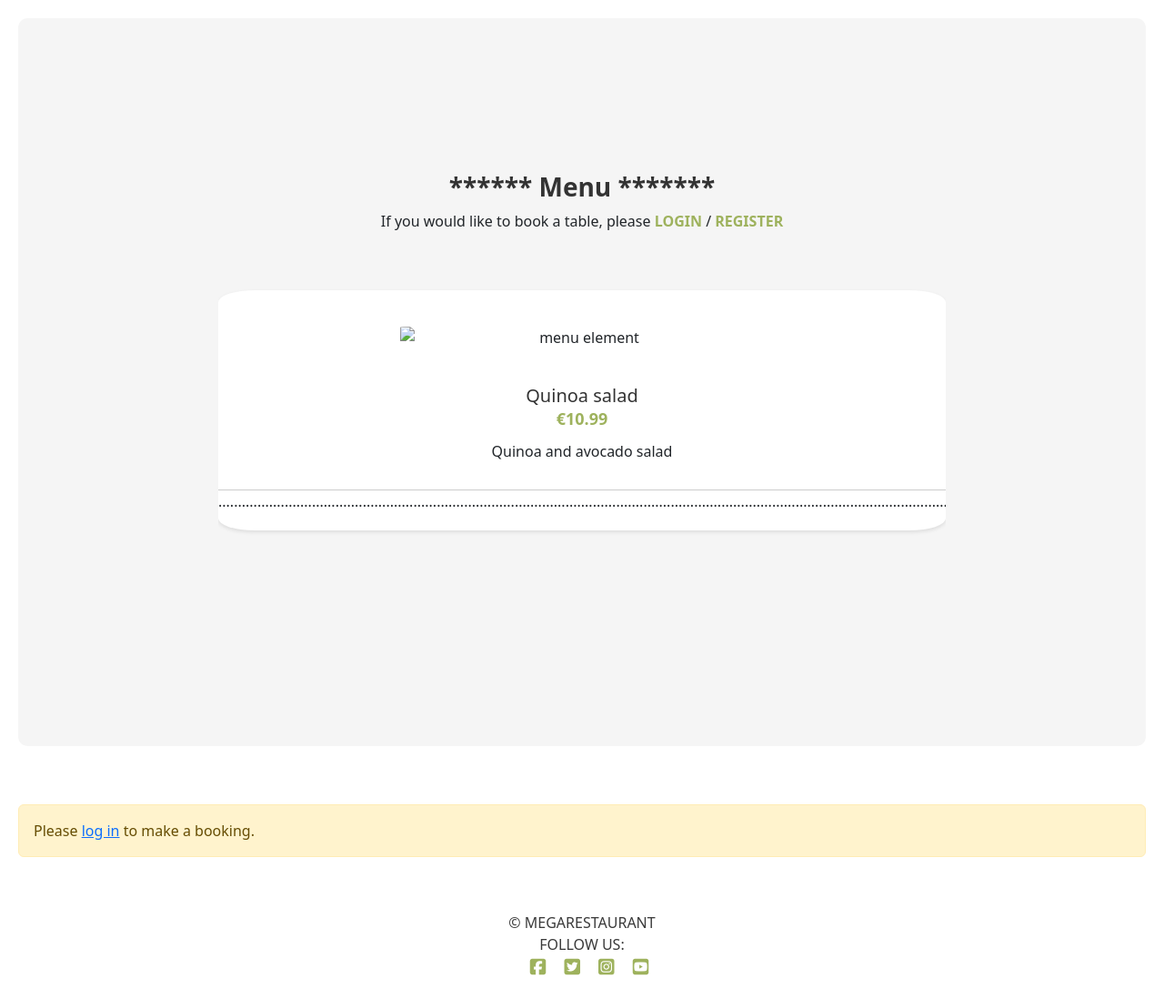
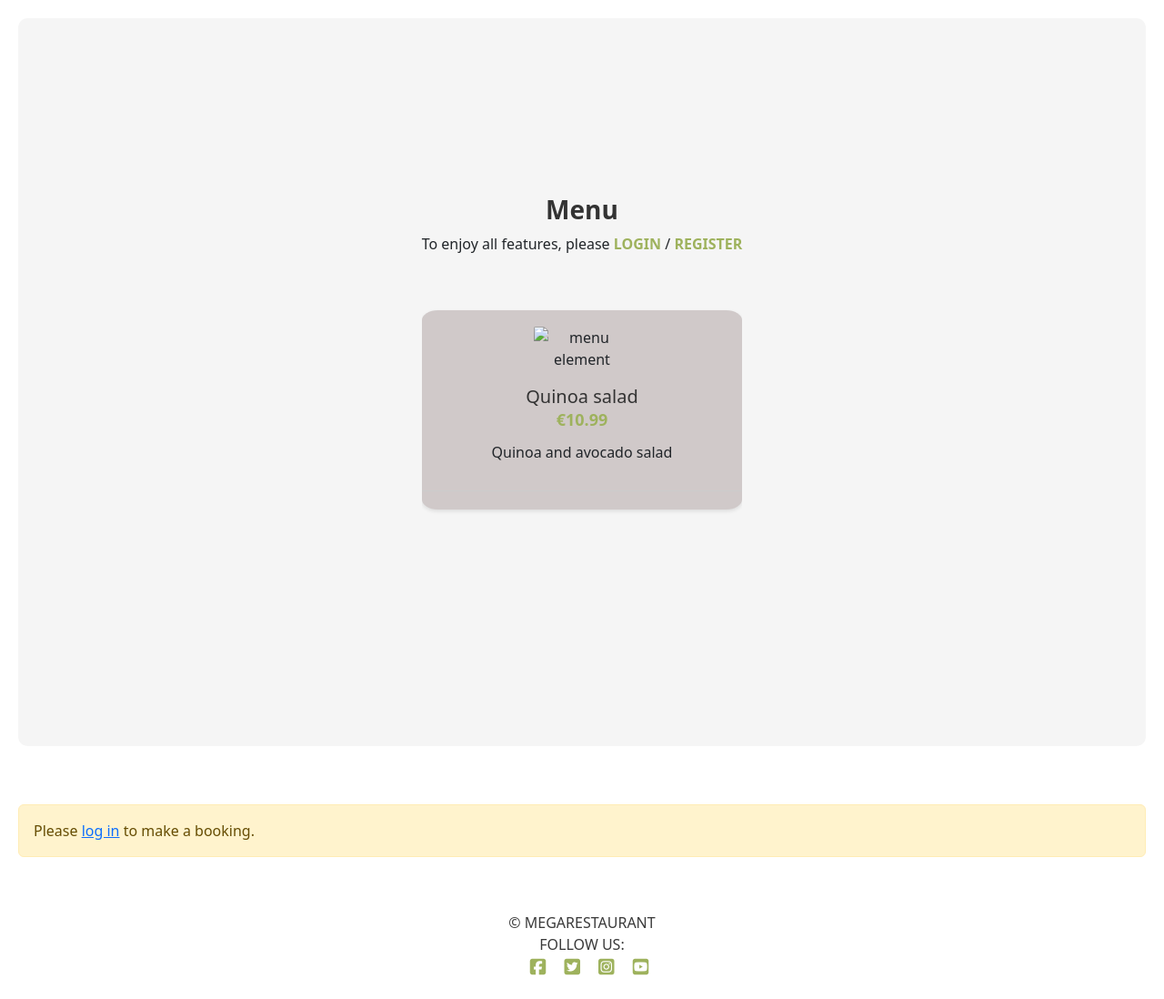
Before and after one commit to Zest-studi-o/p04-restaurant-bookings, a Django app: page /menu/ in a window 1280 px wide. Shown: the part 102-1200 px from the top of the page at 91% size. Run offline with Django 3.2, Linux system fonts and the light colour scheme; data comes from the database, SQL or seed files in the repository; some libraries are stand-ins or nearby versions.

Commit message:
Update styles

```diff
--- a/menu_app/templates/menu_list.html
+++ b/menu_app/templates/menu_list.html
@@ -6,18 +6,17 @@
         <div class="center-container">
             <div class="flex f-column a-center">
                 <!-- Link to Login/Register page -->
-                <h2 class="a-center"><strong>****** Menu *******</strong></h2>
+                <h2 class="a-center"><strong>Menu</strong></h2>
                 {% if not user.is_authenticated %}
                 <div class="menu-page">
-                    <p class="menu-p">If you would like to book a table,
+                    <p class="menu-p">To enjoy all features,
                         please <span><a class="authenticate-link" href="{% url 'account_login' %}"><b>LOGIN</b></a> / <a
                                 class="authenticate-link" href="{% url 'account_signup' %}"><b>REGISTER</b></a></span>
                     </p>
                 </div>
                 {% endif %}
                 <br>
-                <div class="menu-list"
-                    style="overflow-x: scroll; overflow-y: scroll; max-height: 400px; max-width: 800px;">
+                <div class="menu-list" style="overflow-x: scroll; overflow-y: scroll;">
                     {% for meal in object_list %}
                     <!-- Menu item container -->
                     <div class="meal">
@@ -36,7 +35,6 @@
                             </div>
                             <div class="row">
                                 <p class="hr">
-                                    .....................................................................................................................................................................................................................
                                 </p>
                             </div>
                         </div>
--- a/static/css/style.css
+++ b/static/css/style.css
@@ -6,6 +6,7 @@
     --orange: #d7a51e;
     --red: #BC4B51;
     --cafe: #302201;
+    --grey: #d0c9c9;
     --black: #2F2F2F;
 }
 
@@ -374,17 +375,19 @@ h2 {
 /* Menu items styles */
 
 .meal {
-    margin: 20px 0;
-    background-color: var(--white);
+    /* display: flex;*/
+    margin: 5% 0;
+    background-color: var(--grey);
     border-radius: 5%;
     box-shadow: 0 2px 4px rgba(0, 0, 0, 0.1);
     overflow: hidden;
 }
 
 .dish img {
-    max-width: 50%;
+    max-width: 30%;
     height: auto;
     display: block;
+    align-content: stretch;
     margin: 5% auto;
     border-radius: 3%;
 }
```
